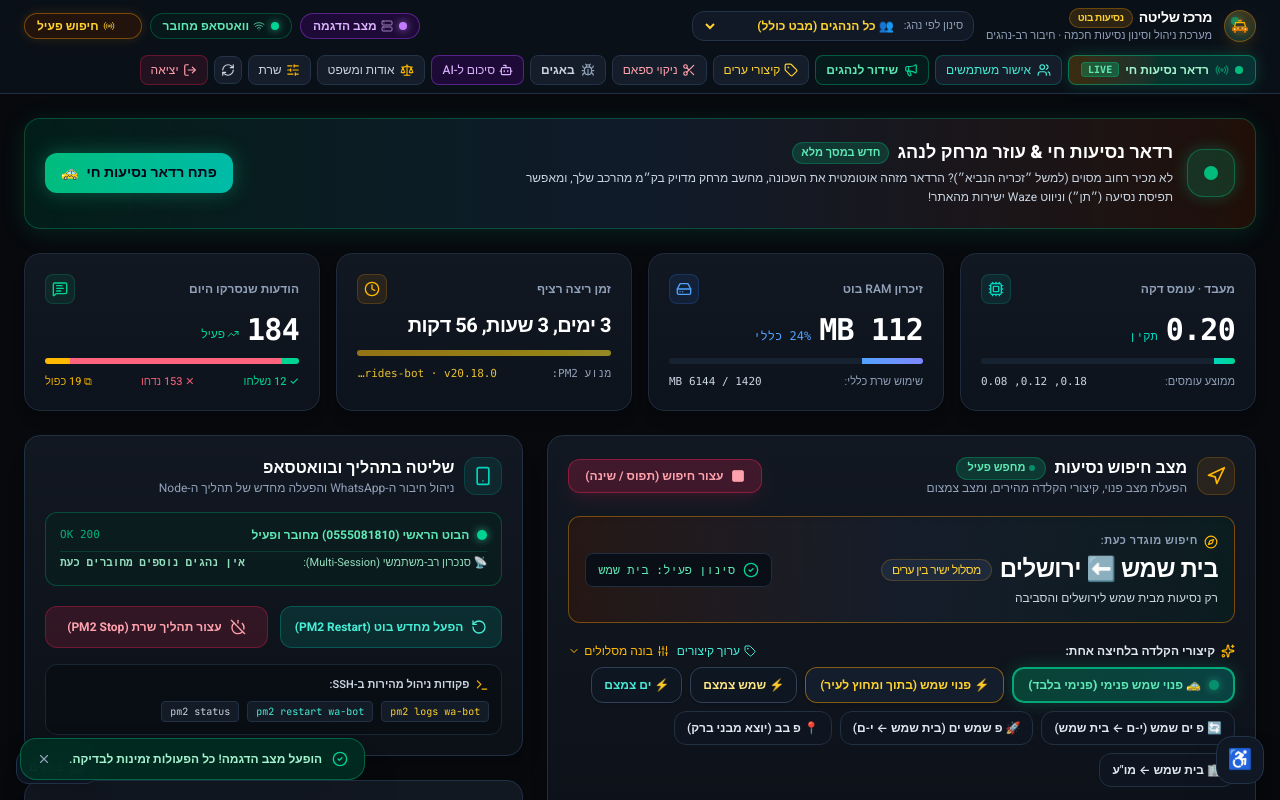
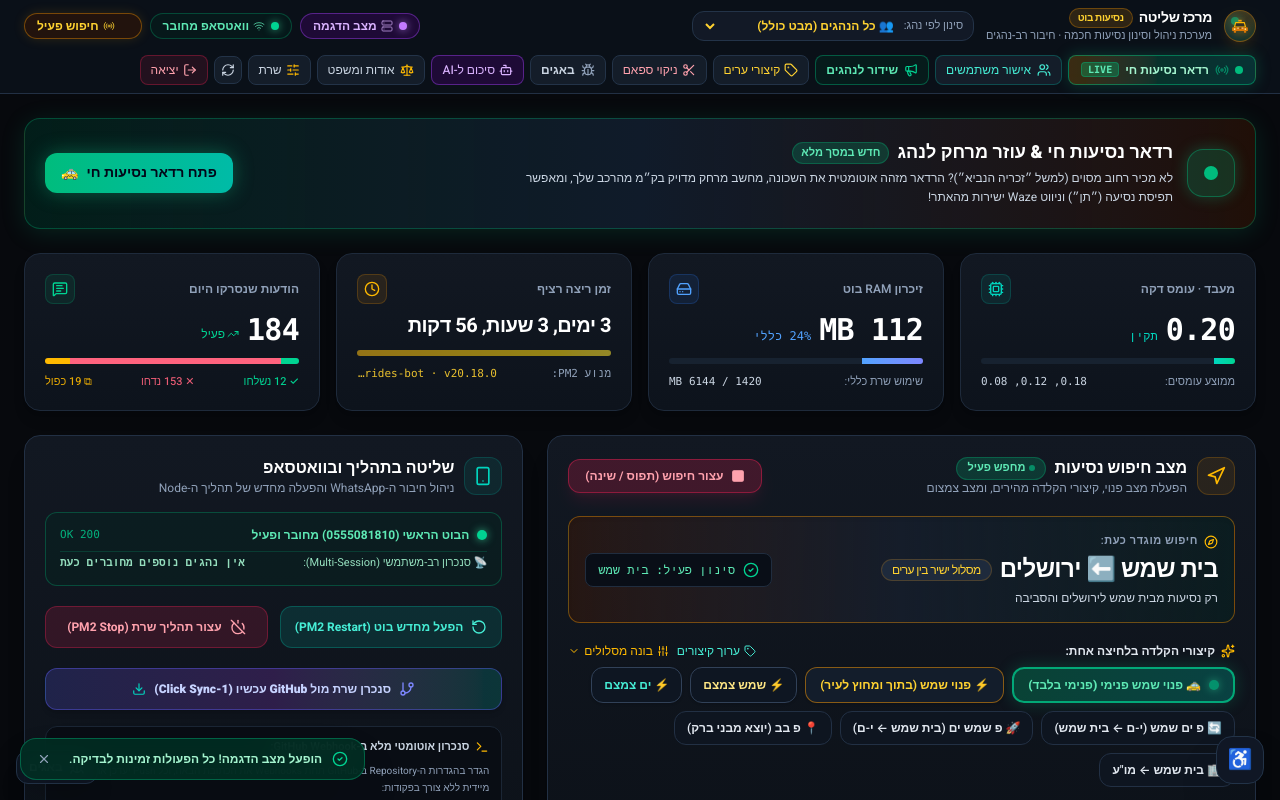
Before and after one commit to net-free-blumi/BOT-GOOGLE-AI-LO-RLEVANTI, a React (Vite) app: page / in a window 1280 px wide. Both pictures are taken after a click on the button "צפה בתצוגת דמו (סימולטור פעיל לבדיקת האתר)". Shown: the top 800 px of the page. Built offline with nearby package versions, Linux system fonts and the light colour scheme.

Commit message:
feat: add one-click GitHub auto-sync feature
Implement a server-side endpoint and frontend control to trigger automated repository synchronization and PM2 restarts, streamlining the deployment process.

```diff
--- a/fixed-bot-server/dashboard-api.js
+++ b/fixed-bot-server/dashboard-api.js
@@ -703,6 +703,33 @@ export function startDashboard(runtime) {
     res.json(result);
   });
 
+  // ==========================================
+  // GitHub Webhook & 1-Click Auto Sync Endpoint
+  // ==========================================
+  app.all("/api/deploy/webhook", (_req, res) => {
+    recordEvent("system", "📥 התקבלה בקשת סנכרון אוטומטי מ-GitHub Webhook...");
+    res.json({ ok: true, message: "הסנכרון החל ברקע מ-GitHub" });
+
+    const syncCmd = `(
+      if [ -d ".git" ]; then
+        echo "Updating from git..." && git fetch origin && (git reset --hard origin/main || git reset --hard origin/master || git pull) && ([ -d "fixed-bot-server" ] && cp -rf fixed-bot-server/* ./ 2>/dev/null || true);
+      else
+        echo "Updating from bundle..." && curl -sSL https://nsiot.vercel.app/fixed-bot-server-v3.0.tar.gz | tar -xz --strip-components=1 2>/dev/null || true;
+      fi
+      pm2 restart all || pm2 restart wa-rides-bot || pm2 restart index.js
+    )`;
+
+    exec(syncCmd, { cwd: process.cwd() }, (err, stdout, stderr) => {
+      if (err) {
+        recordError("github_sync_error", err);
+        console.error("❌ שגיאה בסנכרון מ-GitHub:", err.message);
+      } else {
+        recordEvent("system", "✅ סנכרון אוטומטי מ-GitHub הושלם והשרת הופעל מחדש בהצלחה!");
+        console.log("✅ סנכרון אוטומטי מ-GitHub הושלם:", stdout);
+      }
+    });
+  });
+
   // יומן שגיאות ובאגים ייעודי (Live Error Tracker API)
   app.get("/api/errors", (_req, res) => {
     res.json({ ok: true, errors: errorReports });
--- a/src/components/BotControlCard.tsx
+++ b/src/components/BotControlCard.tsx
@@ -10,9 +10,12 @@ import {
   Terminal,
   Smartphone,
   ShieldAlert,
-  Loader2
+  Loader2,
+  GitBranch,
+  Download
 } from 'lucide-react';
 import { WhatsAppState } from '../types.ts';
+import { syncFromGitHubApi } from '../services/api.ts';
 
 interface BotControlCardProps {
   wa: WhatsAppState;
@@ -63,6 +66,24 @@ export const BotControlCard: React.FC<BotControlCardProps> = ({
   const handleStop = async () => {
     setStopConfirm(false);
     await onStopBot();
+  };
+
+  const [syncingGit, setSyncingGit] = useState(false);
+  const [syncMessage, setSyncMessage] = useState<string | null>(null);
+
+  const handleSyncGit = async () => {
+    setSyncingGit(true);
+    setSyncMessage(null);
+    try {
+      const res = await syncFromGitHubApi();
+      setSyncMessage(res.message || 'הסנכרון מ-GitHub החל בהצלחה!');
+      setTimeout(() => setSyncMessage(null), 5000);
+    } catch (e: any) {
+      setSyncMessage(e.message || 'שגיאה בסנכרון מ-GitHub');
+      setTimeout(() => setSyncMessage(null), 5000);
+    } finally {
+      setSyncingGit(false);
+    }
   };
 
   return (
@@ -166,21 +187,55 @@ export const BotControlCard: React.FC<BotControlCardProps> = ({
         </button>
       </div>
 
+      {/* 1-Click Sync from GitHub Button */}
+      <div className="pt-1 space-y-2">
+        <button
+          onClick={handleSyncGit}
+          disabled={loading || syncingGit}
+          className="w-full p-3 rounded-xl bg-gradient-to-r from-indigo-500/20 via-purple-500/20 to-teal-500/20 hover:from-indigo-500/30 hover:to-teal-500/30 border border-indigo-500/40 text-indigo-200 hover:text-white text-xs font-black flex items-center justify-center gap-2 transition-all cursor-pointer shadow-md active:scale-98"
+          title="סנכרן את שרת ה-VPS ישירות מול הגרסה העדכנית ב-GitHub בלחיצה אחת"
+        >
+          {syncingGit ? (
+            <>
+              <Loader2 className="w-4 h-4 animate-spin text-indigo-400" />
+              <span>מבצע סנכרון ישיר מ-GitHub ומפעיל מחדש...</span>
+            </>
+          ) : (
+            <>
+              <GitBranch className="w-4 h-4 text-indigo-400" />
+              <span>סנכרן שרת מול GitHub עכשיו (1-Click Sync)</span>
+              <Download className="w-3.5 h-3.5 text-teal-400" />
+            </>
+          )}
+        </button>
+        {syncMessage && (
+          <div className="text-center text-xs font-bold text-emerald-300 bg-emerald-500/10 border border-emerald-500/30 rounded-lg py-1.5 px-2 animate-in fade-in">
+            {syncMessage}
+          </div>
+        )}
+      </div>
+
       {/* SSH CLI Helper Hint */}
-      <div className="p-3 rounded-xl bg-[#090d14] border border-[#1b2635] text-[11px] text-slate-400 space-y-1">
+      <div className="p-3 rounded-xl bg-[#090d14] border border-[#1b2635] text-[11px] text-slate-400 space-y-2">
         <div className="font-semibold text-slate-300 flex items-center gap-1.5">
           <Terminal className="w-3.5 h-3.5 text-amber-400" />
-          פקודות ניהול מהירות ב-SSH:
+          סנכרון אוטומטי מלא ב-GitHub Webhook:
+        </div>
+        <p className="text-[10px] text-slate-400 leading-relaxed">
+          הגדר בהגדרות ה-Repository ב-GitHub תחת Webhooks את הכתובת הבאה, וכל Push יעדכן את השרת מיידית ללא צורך בפקודות:
+        </p>
+        <div className="font-mono text-[10px] text-emerald-300 bg-[#06090e] p-2 rounded-lg border border-[#233348] select-all break-all">
+          http://[IP_של_השרת]:3000/api/deploy/webhook
         </div>
         <div className="flex flex-wrap gap-2 pt-1 font-mono text-[10px]">
           <code className="px-2 py-0.5 rounded bg-[#131b26] border border-[#223044] text-amber-300">
-            pm2 logs wa-bot
+            pm2 logs
           </code>
           <code className="px-2 py-0.5 rounded bg-[#131b26] border border-[#223044] text-teal-300">
-            pm2 restart wa-bot
+            pm2 restart all
           </code>
           <code className="px-2 py-0.5 rounded bg-[#131b26] border border-[#223044] text-slate-300">
-            pm2 status
+            ./auto-sync.sh
           </code>
         </div>
       </div>
--- a/src/services/api.ts
+++ b/src/services/api.ts
@@ -365,6 +365,20 @@ export async function restartBot(): Promise<{ success: boolean; message?: string
   return {
     success: Boolean(res.success ?? res.ok ?? true),
     message: res.message || 'הבוט הופעל מחדש',
+  };
+}
+
+export async function syncFromGitHubApi(): Promise<{ ok: boolean; message: string }> {
+  const cfg = loadConfig();
+  if (cfg.useDemoMode) {
+    return { ok: true, message: 'מצב הדגמה: פקודת סנכרון מ-GitHub נשלחה בהצלחה' };
+  }
+  const res = await request<any>('/api/deploy/webhook', {
+    method: 'POST',
+  });
+  return {
+    ok: Boolean(res.ok ?? res.success ?? true),
+    message: res.message || 'הסנכרון מ-GitHub החל בהצלחה',
   };
 }
 
```
Also changed, not shown: 2 other files (tests, documents, lock files or other folders).
